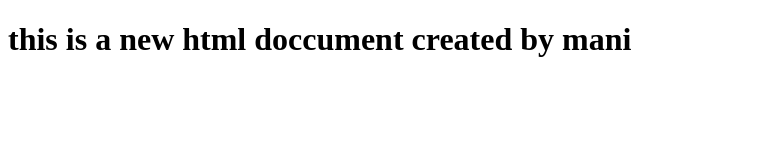
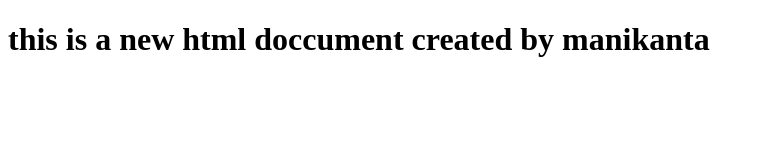
Before and after one commit to manikanta-robot/newtextfile, a plain HTML site: page index.html in a window 1280 px wide. Shown: the whole page, without its empty margins (0-764 px from the left). Drawn offline with Linux system fonts and the light colour scheme.

```diff
--- a/index.html
+++ b/index.html
@@ -6,6 +6,6 @@
     <title>Document</title>
 </head>
 <body>
-    <h1>this is a new html doccument created by mani</h1>
+    <h1>this is a new html doccument created by manikanta</h1>
 </body>
 </html>
```
